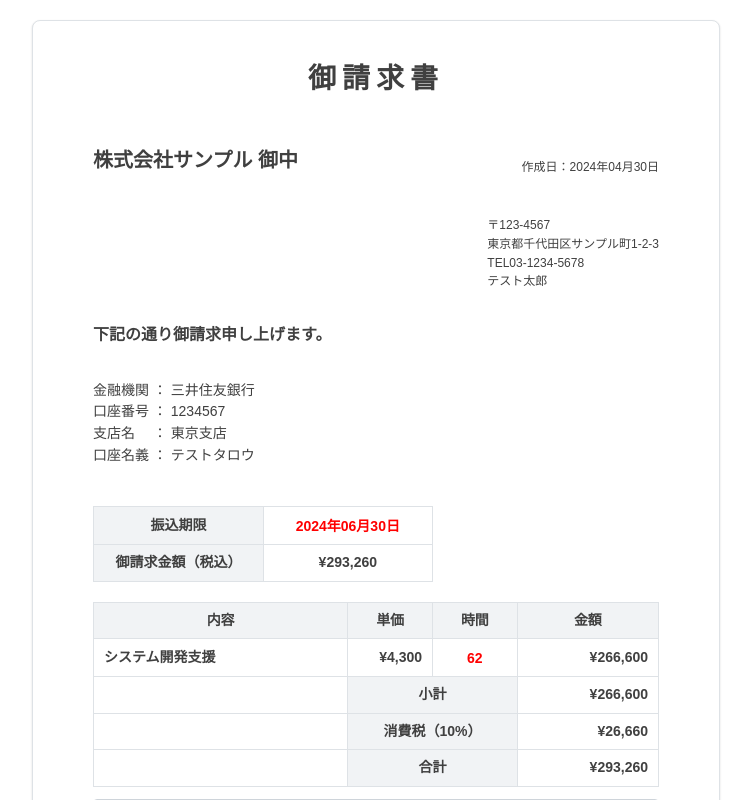
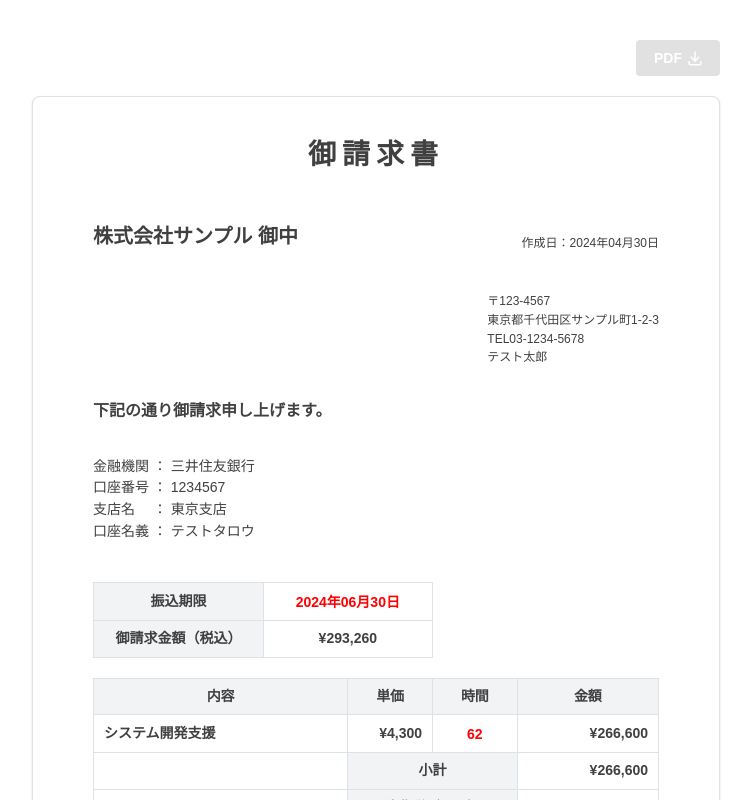
Before and after one commit to y-u-y-a/turbo-app, a Next.js app in the folder invoice-app/: page /invoices in a window 1280 px wide. Shown: the top 800 px of the page, without its empty margins (264-1015 px from the left). Built offline with nearby package versions, Linux system fonts and the light colour scheme.

Commit message:
Update CreateInvoiceForm.tsx

```diff
--- a/invoice-app/src/app/invoices/CreateInvoiceForm.tsx
+++ b/invoice-app/src/app/invoices/CreateInvoiceForm.tsx
@@ -61,11 +61,11 @@ export const CreateInvoiceForm = () => {
 
   return (
     <>
-      {!enabledEditor && (
-        <Group justify="flex-end">
-          <Button my={20} onClick={handleDownload} rightSection={<IconDownload size={18} />} children="PDF" disabled={!form.isValid()} />
-        </Group>
-      )}
+      <Group justify="flex-end">
+        <Button my={20} onClick={handleDownload} rightSection={<IconDownload size={18} />} disabled={!form.isValid() || enabledEditor}>
+          PDF
+        </Button>
+      </Group>
       <Paper shadow="xs" radius="md" withBorder>
         <form onSubmit={form.onSubmit(handleSubmit)} noValidate>
           <Box id="pdf-target" px={60} py={40}>
```
